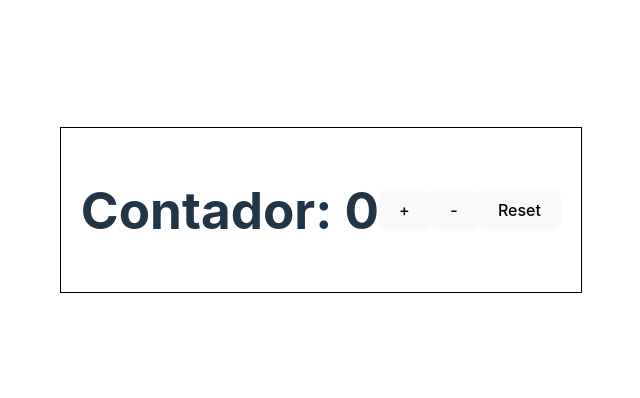
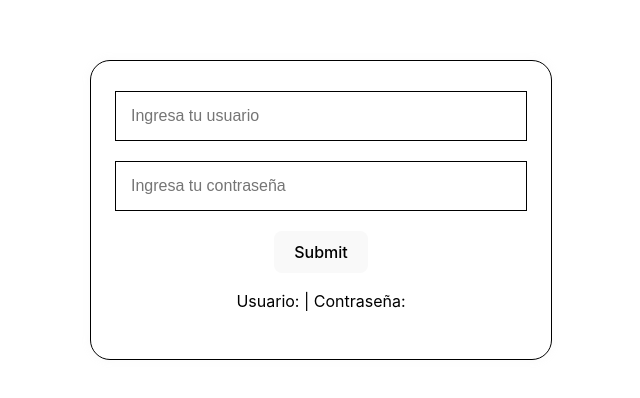
Before and after one commit to coagus/template-react-ts, a React (Vite) app: page / in a window 1280 px wide. Shown: the part 190-588 px from the top of the page, without its empty margins (319-959 px from the left). Built offline with nearby package versions, Linux system fonts and the light colour scheme.

Commit message:
✨ Componente Login de ejemplo

```diff
--- a/src/App.css
+++ b/src/App.css
@@ -43,9 +43,13 @@
 
 .container {
   display: flex;
-  flex-direction: row;
+  flex-direction: column;
   align-items: center;
   justify-content: center;
   border: 1px solid #000;
-  padding: 20px;
+  padding: 30px;
+  width: 400px;
+  background-color: #fff;
+  border-radius: 20px;
+  box-shadow: 0 0 10px 0 rgba(200, 198, 198, 0.1);
 }
--- a/src/App.tsx
+++ b/src/App.tsx
@@ -1,33 +1,27 @@
+import { useState } from "react";
 import "./App.css";
-import { useState } from "react";
+import InputText from "./components/InputText";
 
 const App = () => {
-  const [count, setCount] = useState(0);
-
-  const increment = () => {
-    setCount(count + 2);
-  };
-
-  const decrement = () => {
-    setCount(count - 1);
-  };
-
-  const reset = () => {
-    setCount(0);
-  };
+  const [username, setUsername] = useState<string>("");
+  const [password, setPassword] = useState<string>("");
 
   return (
     <div className="container">
-      <h1>Contador: {count}</h1>
-      <button className="btn btn-primary" onClick={increment}>
-        +
-      </button>
-      <button className="btn btn-primary" onClick={decrement}>
-        -
-      </button>
-      <button className="btn btn-primary" onClick={reset}>
-        Reset
-      </button>
+      <InputText
+        placeholder="Ingresa tu usuario"
+        type="text"
+        onChange={setUsername}
+      />
+      <InputText
+        placeholder="Ingresa tu contraseña"
+        type="password"
+        onChange={setPassword}
+      />
+      <button>Submit</button>
+      <p style={{ color: "black" }}>
+        Usuario: {username} | Contraseña: {password}
+      </p>
     </div>
   );
 };
--- /dev/null
+++ b/src/components/InputText.css
@@ -0,0 +1,22 @@
+.input-text {
+  display: flex;
+  flex-direction: row;
+  align-items: center;
+  justify-content: center;
+  border: 1px solid #000;
+  padding: 5px;
+  margin-bottom: 20px;
+  width: 100%;
+}
+
+input {
+  border: none;
+  outline: none;
+  font-size: 16px;
+  font-weight: 400;
+  color: #000;
+  background-color: transparent;
+  width: 100%;
+  height: 100%;
+  padding: 10px;
+}
--- /dev/null
+++ b/src/components/InputText.tsx
@@ -0,0 +1,21 @@
+import "./InputText.css";
+
+interface InputTextProps {
+  placeholder: string;
+  type: string;
+  onChange: (value: string) => void;
+}
+
+const InputText = ({ placeholder, type, onChange }: InputTextProps) => {
+  return (
+    <div className="input-text">
+      <input
+        type={type}
+        placeholder={placeholder}
+        onChange={(e) => onChange(e.target.value)}
+      />
+    </div>
+  );
+};
+
+export default InputText;
```
